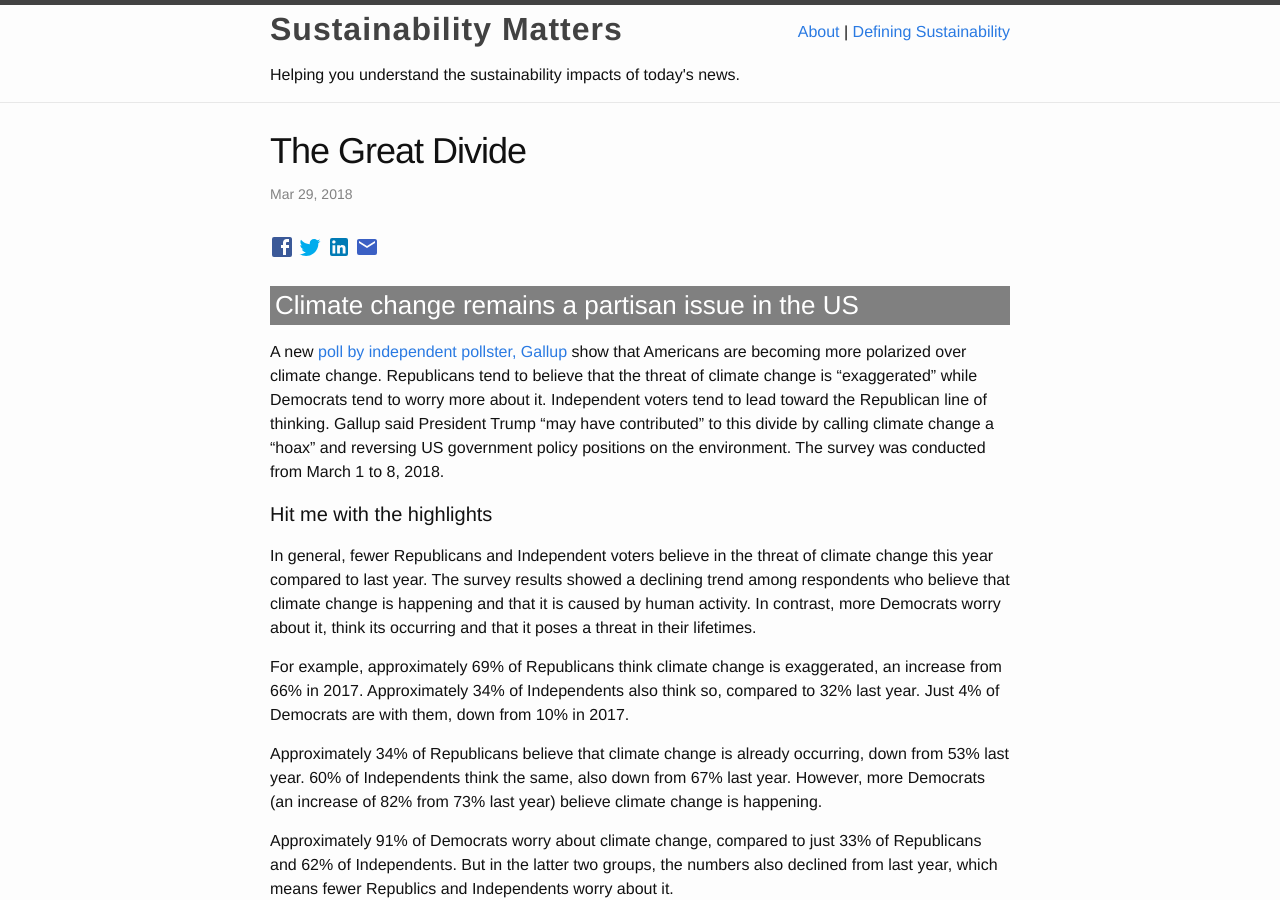
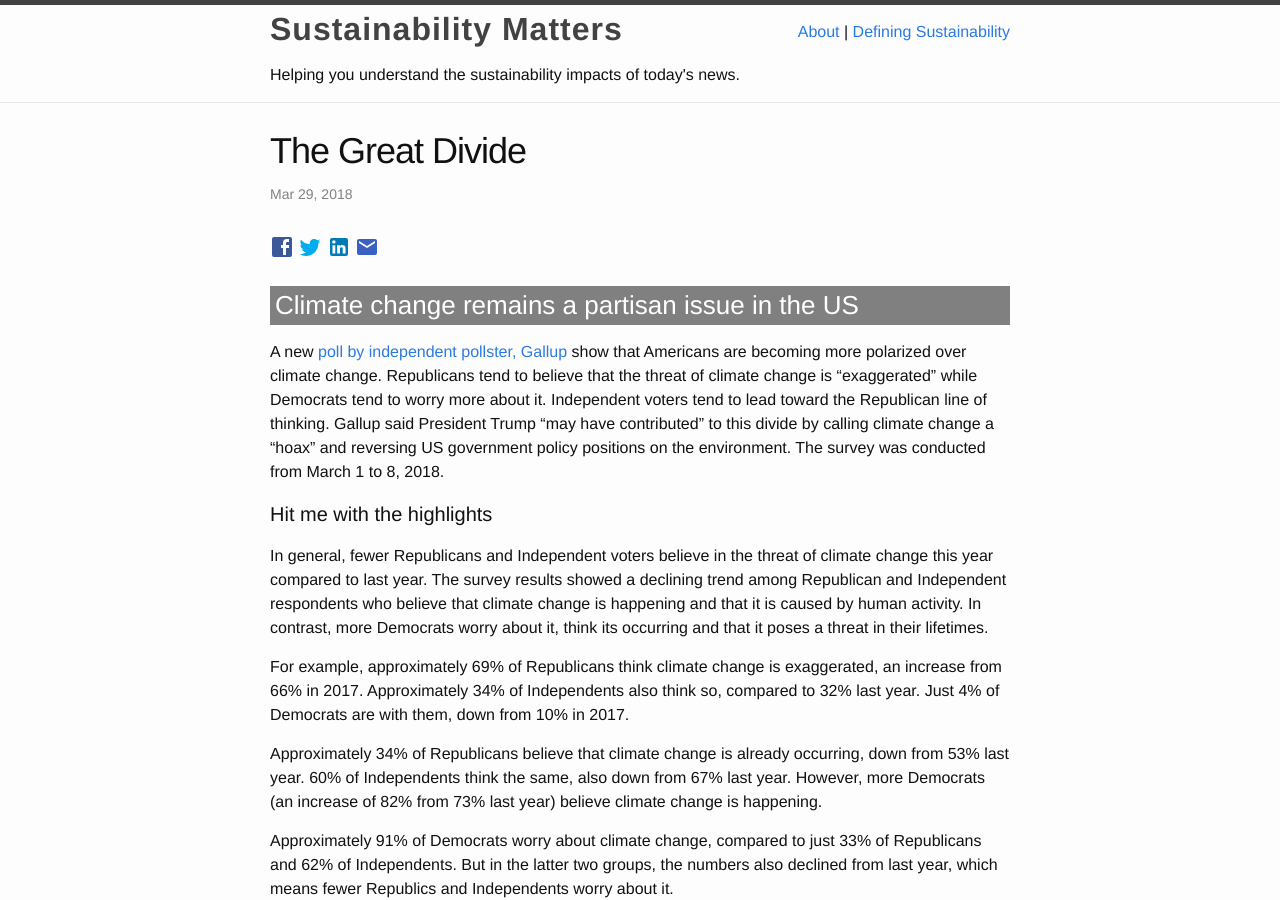
Before and after one commit to Sparkleleuk/Sustainability_Matters, a Jekyll site: the page built from _posts/2018-03-29-gallup.markdown, in a window 1280 px wide and 900 px high. Built offline with Jekyll 4.4.1, drawn with Linux system fonts in a browser that asks for light colours.

Commit message:
fix post

```diff
--- a/_posts/2018-03-29-gallup.markdown
+++ b/_posts/2018-03-29-gallup.markdown
@@ -11,7 +11,7 @@ A new <a href="http://news.gallup.com/poll/231530/global-warming-concern-steady-
 
 #### Hit me with the highlights
 
-In general, fewer Republicans and Independent voters believe in the threat of climate change this year compared to last year. The survey results showed a declining trend among respondents who believe that climate change is happening and that it is caused by human activity. In contrast, more Democrats worry about it, think its occurring and that it poses a threat in their lifetimes.
+In general, fewer Republicans and Independent voters believe in the threat of climate change this year compared to last year. The survey results showed a declining trend among Republican and Independent respondents who believe that climate change is happening and that it is caused by human activity. In contrast, more Democrats worry about it, think its occurring and that it poses a threat in their lifetimes.
 
 For example, approximately 69% of Republicans think climate change is exaggerated, an increase from 66% in 2017. Approximately 34% of Independents also think so, compared to 32% last year. Just 4% of Democrats are with them, down from 10% in 2017.
 
```
